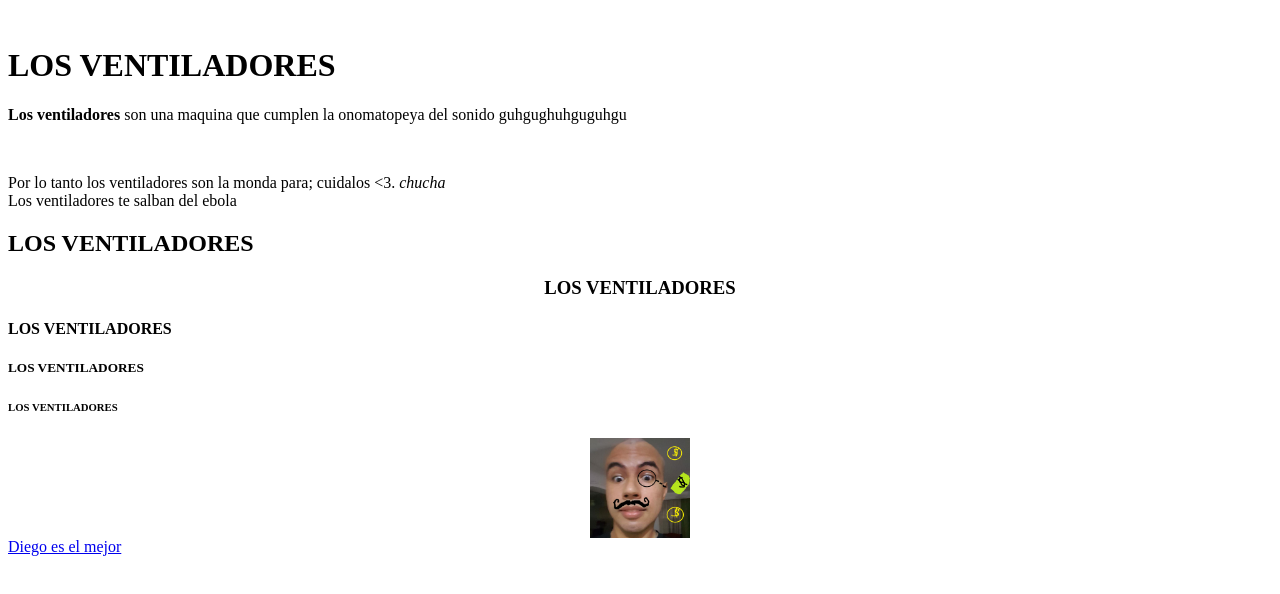
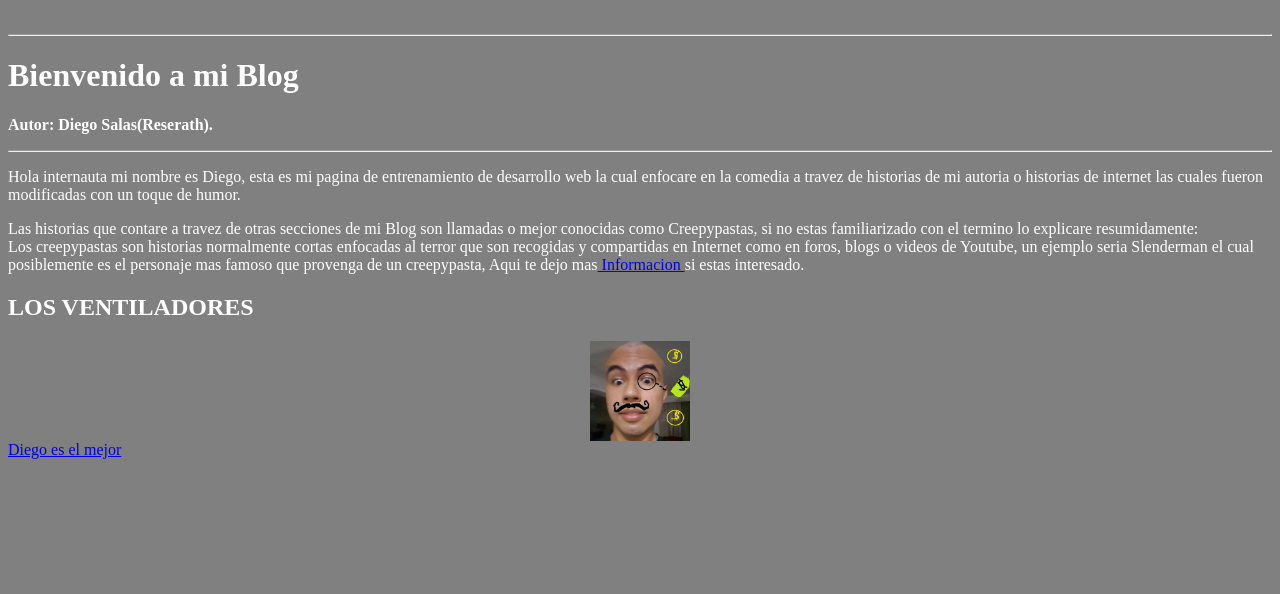
Before and after one commit to Reserath/Reserath.github.io, a plain HTML site: page index.html in a window 1280 px wide. Drawn offline with Linux system fonts and the light colour scheme.

Commit message:
Actulizacion pagina inicial

```diff
--- a/index.html
+++ b/index.html
@@ -1,23 +1,23 @@
 <html>
 <br>
 <head>
-<title>ventilador</title>
+<title>Inicio</title>
 </head>
-<body>
-<h1>LOS VENTILADORES</H1>
+<body style="background-color:grey;color:white;">
+<hr>
+<h1>Bienvenido a mi Blog</H1>
 <p>
-<b>Los ventiladores</b> son una maquina que cumplen la onomatopeya del sonido guhgughuhguguhgu
+<b>Autor: Diego Salas(Reserath).</b>
 </p>
-<br>
+<hr>
 <p>
-Por lo tanto los ventiladores son la monda para; cuidalos <3. <i>chucha</i>
-<br>Los ventiladores te salban del ebola
+Hola internauta mi nombre es Diego, esta es mi pagina de entrenamiento de desarrollo web la cual enfocare en la comedia a travez de historias de mi autoria o historias de internet las cuales fueron modificadas con un toque de humor.
+</p>
+<p>
+Las historias que contare a travez de otras secciones de mi Blog son llamadas o mejor conocidas como Creepypastas, si no estas familiarizado con el termino lo explicare resumidamente:
+<br>Los creepypastas son historias normalmente cortas enfocadas al terror que son recogidas y compartidas en Internet como en foros, blogs o videos de Youtube, un ejemplo seria Slenderman el cual posiblemente es el personaje mas famoso que provenga de un creepypasta, Aqui te dejo mas<a href="https://psicologiaymente.com/cultura/que-es-creepypasta"> Informacion </a>  si estas interesado.
 </p>
 <h2>LOS VENTILADORES</H2>
-<center> <h3>LOS VENTILADORES</H3> </center>
-<h4>LOS VENTILADORES</H4>
-<h5>LOS VENTILADORES</H5>
-<h6>LOS VENTILADORES</H6>
 <center> <img src="pp.jpg" width="100" height="100"> </center>
 <a href="index1.html"> Diego es el mejor </a>
 </body>
```
Also changed, not shown: index1.html (+1 -1 lines).
